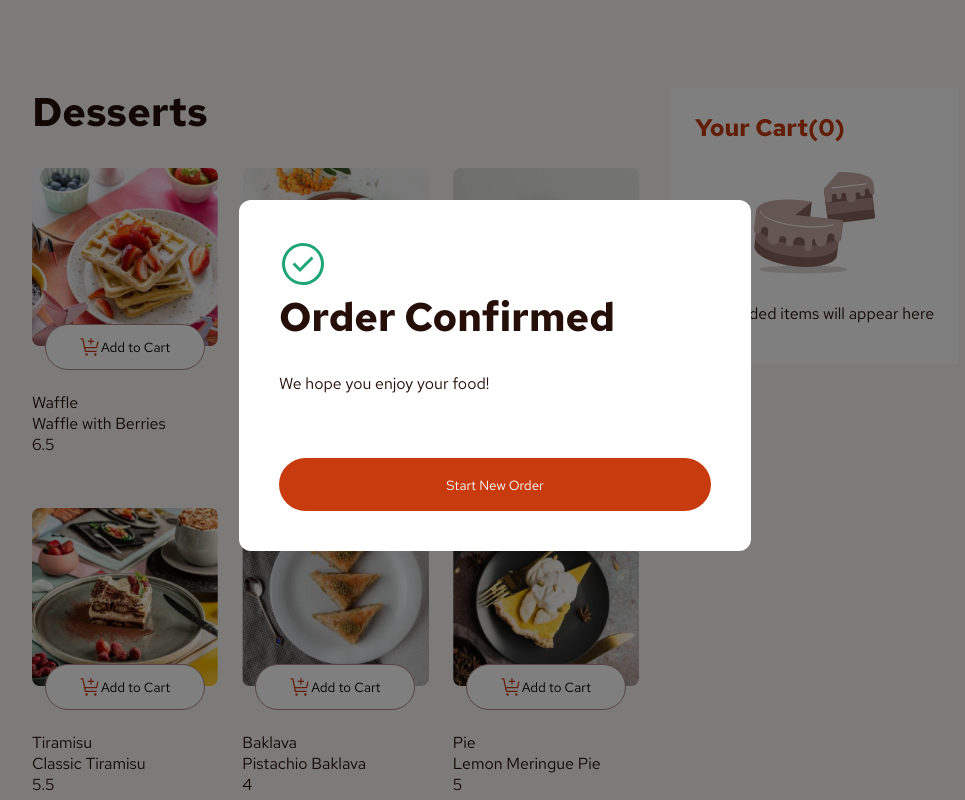
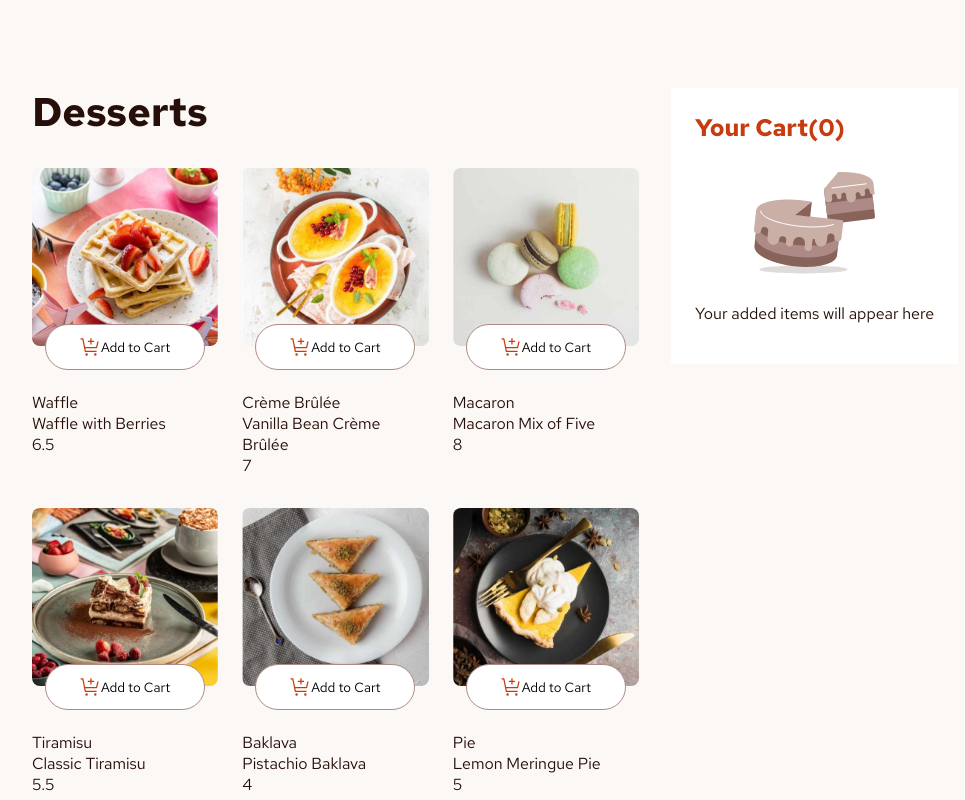
Before and after one commit to michellecordovi/ShopDessertsPage, a React (Vite) app: page / in a window 1280 px wide. Shown: the top 800 px of the page, without its empty margins (145-1110 px from the left). Built offline with nearby package versions, Linux system fonts and the light colour scheme.

Commit message:
create start new order button function

```diff
--- a/src/App.css
+++ b/src/App.css
@@ -161,3 +161,11 @@
   position: relative;
   z-index: 2;
 }
+
+.visible{
+  display: flex;
+}
+
+.not-visible{
+  display: none;
+}
--- a/src/App.jsx
+++ b/src/App.jsx
@@ -31,7 +31,7 @@ function App() {
     <>
       <DessertGrid desserts={desserts} cartItems={cartItems} setCartItems={setCartItems} />
       <Cart desserts={desserts} cartItems={cartItems} setCartItems={setCartItems} uniqueItems = {uniqueItems} setModalIsVisible={setModalIsVisible} />
-      <OrderConfirmedModal desserts={desserts} modalIsVisible={modalIsVisible} setModalIsVisible={setModalIsVisible} />
+      <OrderConfirmedModal desserts={desserts} modalIsVisible={modalIsVisible} setModalIsVisible={setModalIsVisible} setCartItems={setCartItems} />
     </>
   )
 }
--- a/src/components/OrderConfirmedModal.jsx
+++ b/src/components/OrderConfirmedModal.jsx
@@ -1,4 +1,9 @@
-function OrderConfirmedModal({desserts, modalIsVisible, setModalIsVisible}) {
+function OrderConfirmedModal({desserts, modalIsVisible, setModalIsVisible, setCartItems}) {
+    function handleStartNewOrder(){
+        setModalIsVisible(false)
+        setCartItems([])
+    }
+
     return (
         <section className={!modalIsVisible ?"order-confirmation not-visible" : "order-confirmation visible"}>
             <div id="modal-background"></div>
@@ -12,7 +17,7 @@ function OrderConfirmedModal({desserts, modalIsVisible, setModalIsVisible}) {
 
                 <div id="order-confirmation-grid"></div>
 
-                <button id="start-new-order-button">Start New Order</button>
+                <button id="start-new-order-button" onClick={handleStartNewOrder}>Start New Order</button>
             </div>
         </section>
     )
```
